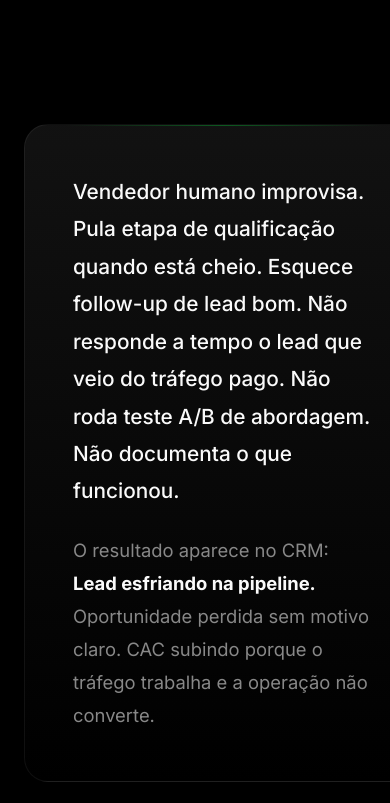
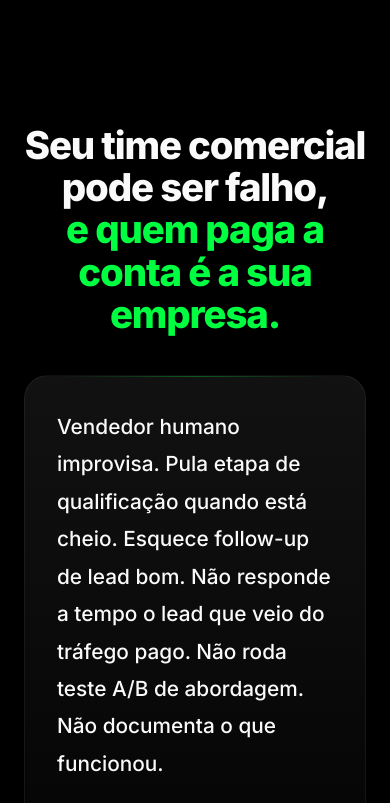
Before and after one commit to alexandrerocha2711-hue/Website-Utopia, a website built with Vite: page pages/agentes-ia.html in a window 390 px wide. Shown: the part 840-1643 px from the top of the page. Built offline with nearby package versions, Linux system fonts and the light colour scheme; some packages are replaced by stand-ins of ours.

Commit message:
fix(agentes-ia): fix mobile grid order and layout

```diff
--- a/pages/agentes-ia.html
+++ b/pages/agentes-ia.html
@@ -46,17 +46,17 @@
 
   <!-- O PROBLEMA -->
   <section class="about about-fullscreen" id="overview" style="padding: 120px 0;">
-    <div class="container" style="display: grid; grid-template-columns: repeat(auto-fit, minmax(400px, 1fr)); gap: 60px; align-items: center;">
+    <div class="container split-grid">
       <!-- ELEMENTO (ESQUERDA) -->
-      <div class="reveal reveal-stagger" style="position: relative; font-size: 1.15rem; color: var(--text-secondary); line-height: 1.8; text-align: left; background: linear-gradient(180deg, rgba(22, 22, 22, 0.8), var(--bg-pure)); padding: 48px; border-radius: var(--radius-lg); border: 1px solid var(--border-subtle); box-shadow: 0 20px 40px rgba(0,0,0,0.4); backdrop-filter: blur(10px);">
+      <div class="reveal reveal-stagger split-box" style="position: relative; font-size: 1.15rem; color: var(--text-secondary); line-height: 1.8; text-align: left; background: linear-gradient(180deg, rgba(22, 22, 22, 0.8), var(--bg-pure)); padding: 48px; border-radius: var(--radius-lg); border: 1px solid var(--border-subtle); box-shadow: 0 20px 40px rgba(0,0,0,0.4); backdrop-filter: blur(10px);">
         <div style="position: absolute; top: 0; left: 10%; right: 10%; height: 1px; background: linear-gradient(90deg, transparent, rgba(0,255,65,0.3), transparent);"></div>
         <p style="margin-bottom: 24px; font-size: 1.3rem; color: var(--text-primary); font-weight: 500;">Vendedor humano improvisa. Pula etapa de qualificação quando está cheio. Esquece follow-up de lead bom. Não responde a tempo o lead que veio do tráfego pago. Não roda teste A/B de abordagem. Não documenta o que funcionou.</p>
         <p style="margin-bottom: 0;">O resultado aparece no CRM: <strong style="color: var(--text-primary);">Lead esfriando na pipeline.</strong> Oportunidade perdida sem motivo claro. CAC subindo porque o tráfego trabalha e a operação não converte.</p>
       </div>
 
-      <!-- FRASE (DIREITA) -->
-      <div class="about-header reveal" style="text-align: left; margin: 0;">
-        <h2 class="section-title" style="font-size: 3.2rem; line-height: 1.1; margin-bottom: 0;">Seu time comercial pode ser falho,<br/><span class="highlight">e quem paga a conta é a sua empresa.</span></h2>
+      <!-- FRASE (DIREITA / TOPO NO MOBILE) -->
+      <div class="about-header reveal order-first-mobile" style="text-align: left; margin: 0;">
+        <h2 class="section-title split-title" style="font-size: 3.2rem; line-height: 1.1; margin-bottom: 0;">Seu time comercial pode ser falho,<br/><span class="highlight">e quem paga a conta é a sua empresa.</span></h2>
       </div>
     </div>
   </section>
--- a/style.css
+++ b/style.css
@@ -857,3 +857,29 @@ section { position: relative; contain: layout style; }
 .faq-content {
   padding: 0 24px 24px; color: var(--text-secondary); font-size: 0.95rem; line-height: 1.6;
 }
+
+/* Responsive Split Grid */
+.split-grid {
+  display: grid;
+  grid-template-columns: 1fr 1fr;
+  gap: 60px;
+  align-items: center;
+}
+@media (max-width: 992px) {
+  .split-grid {
+    grid-template-columns: 1fr;
+    gap: 40px;
+  }
+  .split-grid .order-first-mobile {
+    order: -1;
+  }
+  .split-grid .about-header {
+    text-align: center !important;
+  }
+  .split-grid .split-title {
+    font-size: 2.4rem !important;
+  }
+  .split-grid .split-box {
+    padding: 32px !important;
+  }
+}
```
